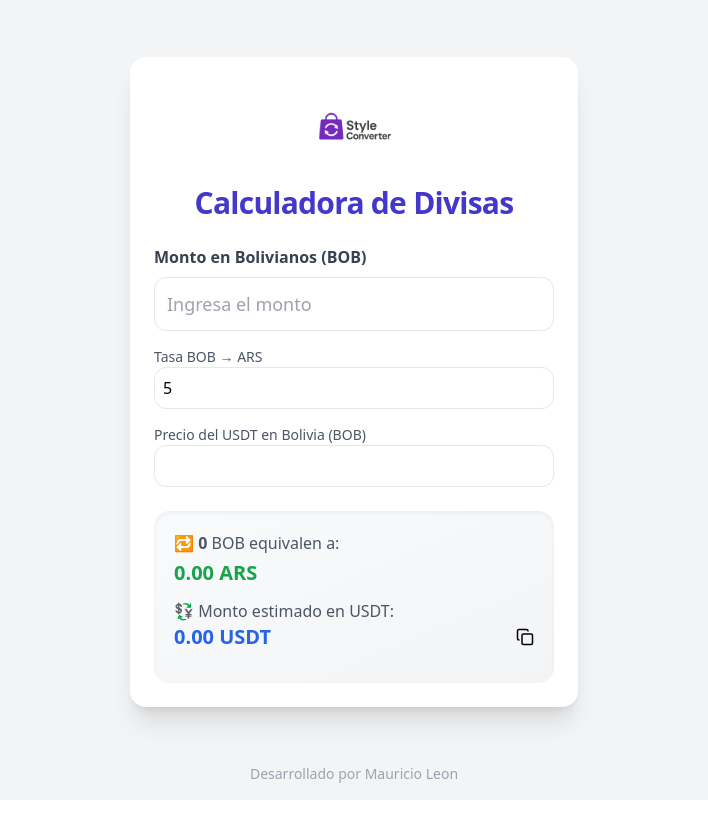
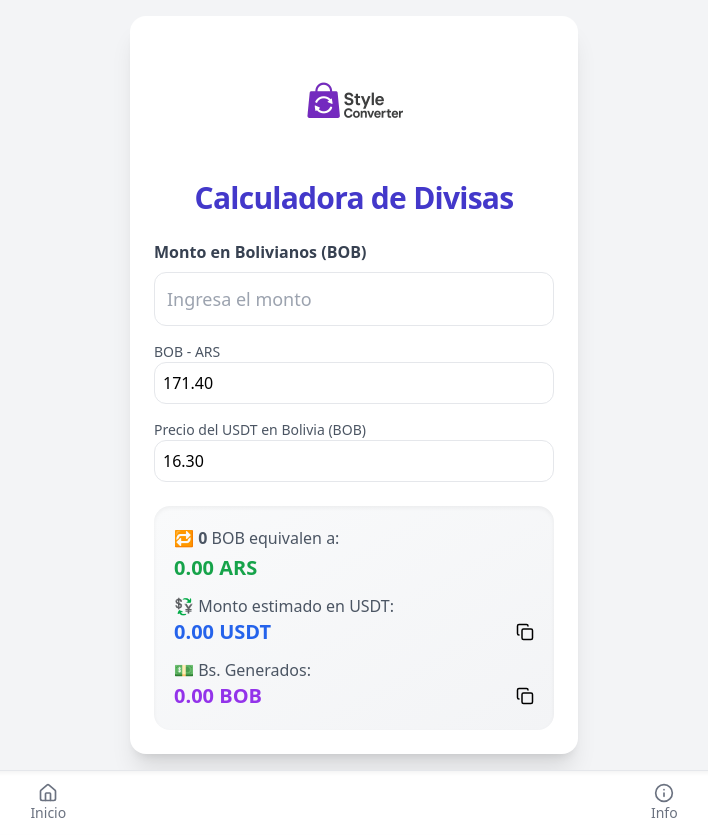
Before and after one commit to mauricioleon86/conversor-app, a React (Vite) app: page / in a window 1280 px wide. Shown: the whole page, without its empty margins (286-994 px from the left). Before the commit the page ends 800 px from the top, so only its background shows below. Built offline with nearby package versions, Linux system fonts and the light colour scheme.

Commit message:
Valores por defecto actualizados para tasas y USDT

```diff
--- a/src/App.jsx
+++ b/src/App.jsx
@@ -1,12 +1,13 @@
 import { useState } from "react";
 import { motion } from "framer-motion";
-import { Copy, Check } from "lucide-react";
+import { Copy, Check, Home, Info } from "lucide-react";
 
 export default function CurrencyConverter() {
   const [bob, setBob] = useState("");
-  const [rateBobToArs, setRateBobToArs] = useState("5");
-  const [usdtPriceBob, setUsdtPriceBob] = useState("");
+  const [rateBobToArs, setRateBobToArs] = useState("171.40");
+  const [usdtPriceBob, setUsdtPriceBob] = useState("16.30");
   const [copied, setCopied] = useState(null);
+  const [showModal, setShowModal] = useState(false);
 
   const normalizeInput = (value) => value.replace(",", ".");
 
@@ -25,15 +26,41 @@
     setTimeout(() => setCopied(null), 1500);
   };
 
+  const resetInputs = () => {
+    setBob("");
+    setRateBobToArs("5");
+    setUsdtPriceBob("");
+  };
+
   return (
-    <div className="min-h-screen flex flex-col justify-between bg-gray-100 p-4 font-sans">
-      <div className="flex-grow flex items-center justify-center">
+    <div className="min-h-screen flex flex-col justify-between bg-gray-100 font-sans relative">
+      {showModal && (
+        <div className="fixed inset-0 bg-black bg-opacity-40 flex items-center justify-center z-50">
+          <div className="bg-white p-6 rounded-xl shadow-xl max-w-sm w-full">
+            <h2 className="text-xl font-bold text-center mb-2">Desarrollador</h2>
+            <p className="text-gray-700 text-center mb-4">
+              Desarrollado por Mauricio Leon<br />
+              Versión 1.0<br />
+              Correo: jmauricioleo@gmail.com<br />
+              WhatsApp: <a href='https://wa.me/59170848189' target='_blank' className='text-blue-600 underline'>+59170848189</a>
+            </p>
+            <button
+              onClick={() => setShowModal(false)}
+              className="w-full bg-indigo-600 text-white py-2 rounded-xl font-semibold hover:bg-indigo-700"
+            >
+              Cerrar
+            </button>
+          </div>
+        </div>
+      )}
+
+      <div className="flex-grow flex items-center justify-center p-4">
         <div className="bg-white shadow-xl rounded-2xl p-6 w-full max-w-md">
           <div className="flex flex-col items-center mb-6">
             <img
               src="/style_converter_logo_cropped.png"
               alt="Style Converter Logo"
-              className="w-24 h-24 mb-2"
+              className="w-32 h-32 mb-3"
             />
             <h1 className="text-3xl font-extrabold text-center text-indigo-700 tracking-tight">
               Calculadora de Divisas
@@ -52,7 +79,7 @@
 
           <div className="grid grid-cols-1 gap-4 mb-6">
             <div>
-              <label className="block text-sm font-medium text-gray-600">Tasa BOB → ARS</label>
+              <label className="block text-sm font-medium text-gray-600">BOB - ARS</label>
               <input
                 type="text"
                 inputMode="decimal"
@@ -112,8 +139,15 @@
         </div>
       </div>
 
-      <footer className="text-center text-gray-400 text-sm mt-4">
-        Desarrollado por Mauricio Leon
+      <footer className="bg-white border-t shadow-inner px-6 py-3 flex justify-around text-sm text-gray-500">
+        <button onClick={resetInputs} className="flex flex-col items-center">
+          <Home size={20} />
+          <span>Inicio</span>
+        </button>
+        <button onClick={() => setShowModal(true)} className="flex flex-col items-center">
+          <Info size={20} />
+          <span>Info</span>
+        </button>
       </footer>
     </div>
   );
```
